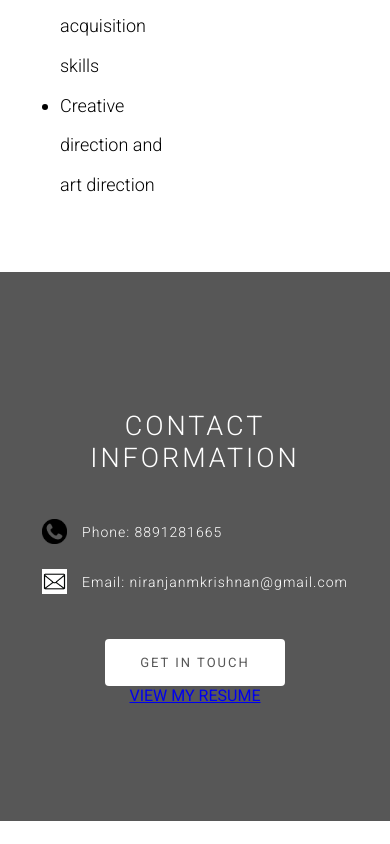
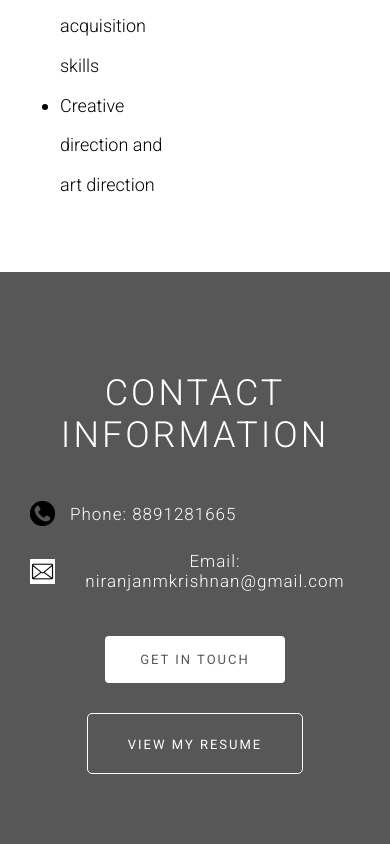
Before and after one commit to niranjan172510/Web-developement-Resume, a plain HTML site: page index.html in a window 390 px wide. Shown: the part 3561-4405 px from the top of the page. Before the commit the page ends 4382 px from the top, so only its background shows below. Drawn offline with Linux system fonts and the light colour scheme.

Commit message:
Update styles.css resume link

```diff
--- a/styles.css
+++ b/styles.css
@@ -326,7 +326,6 @@ html {
     margin-bottom: 40px;
 }
 
-/* LEFT SIDE - SKILLS */
 
 .skills-list {
     flex: 1;
@@ -340,7 +339,6 @@ html {
     font-weight: 300;
 }
 
-/* RIGHT SIDE - LANGUAGES */
 
 .languages {
     flex: 1;
@@ -357,7 +355,6 @@ html {
     margin-bottom: 30px;
 }
 
-/* ANIMATED LANGUAGE BARS */
 
 .language-bar {
     display: block;
@@ -369,7 +366,7 @@ html {
     animation: slideBar 1.5s ease-out both;
 }
 
-/* INDIVIDUAL BAR WIDTHS */
+
 
 .english {
     width: 100px;
@@ -391,7 +388,7 @@ html {
     animation-delay: 0.8s;
 }
 
-/* SLIDING ANIMATION */
+
 
 @keyframes slideBar {
     from {
@@ -404,7 +401,7 @@ html {
 }
 
 
-/* CONTACT SECTION */
+
 
 .contact-section {
     min-height: 65vh;
@@ -424,7 +421,7 @@ html {
     text-align: center;
 }
 
-/* CONTACT HEADING */
+
 
 .contact-section h2 {
     font-size: 36px;
@@ -433,7 +430,6 @@ html {
     margin-bottom: 45px;
 }
 
-/* CONTACT DETAILS */
 
 .contact-details {
     display: flex;
@@ -459,7 +455,7 @@ html {
     object-fit: contain;
 }
 
-/* GET IN TOUCH BUTTON */
+
 
 .contact-button {
     display: inline-block;
@@ -483,18 +479,30 @@ html {
     color: white;
 }
 
-/* MOBILE RESPONSIVENESS */
 
-@media (max-width: 600px) {
-    .contact-section {
-        padding: 60px 20px;
-    }
+.resume-box {
+    margin-top: 30px;
+    padding: 20px 40px;
+    border: 1px solid white;
+    border-radius: 5px;
+    transition: 0.3s ease;
+}
 
-    .contact-section h2 {
-        font-size: 27px;
-    }
+.resume-box a {
+    color: white;
+    text-decoration: none;
 
-    .contact-item {
-        font-size: 14px;
-    }
+    font-family: 'Roboto', sans-serif;
+    font-size: 13px;
+    font-weight: 400;
+    letter-spacing: 2px;
 }
+
+.resume-box:hover {
+    background-color: #C8A951;
+    border-color: #C8A951;
+}
+
+.resume-box a:hover {
+    color: white;
+}
```
